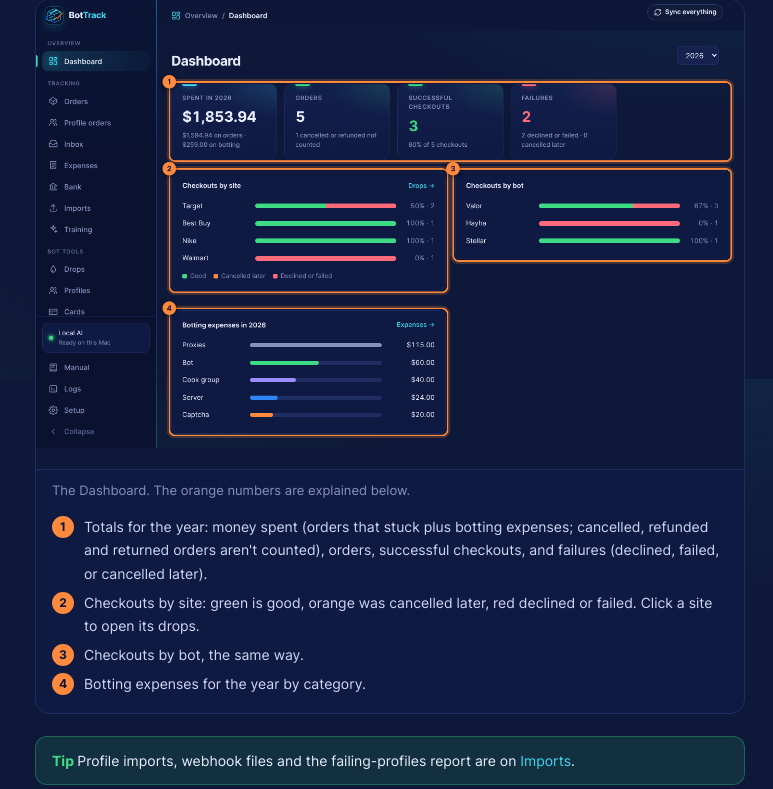
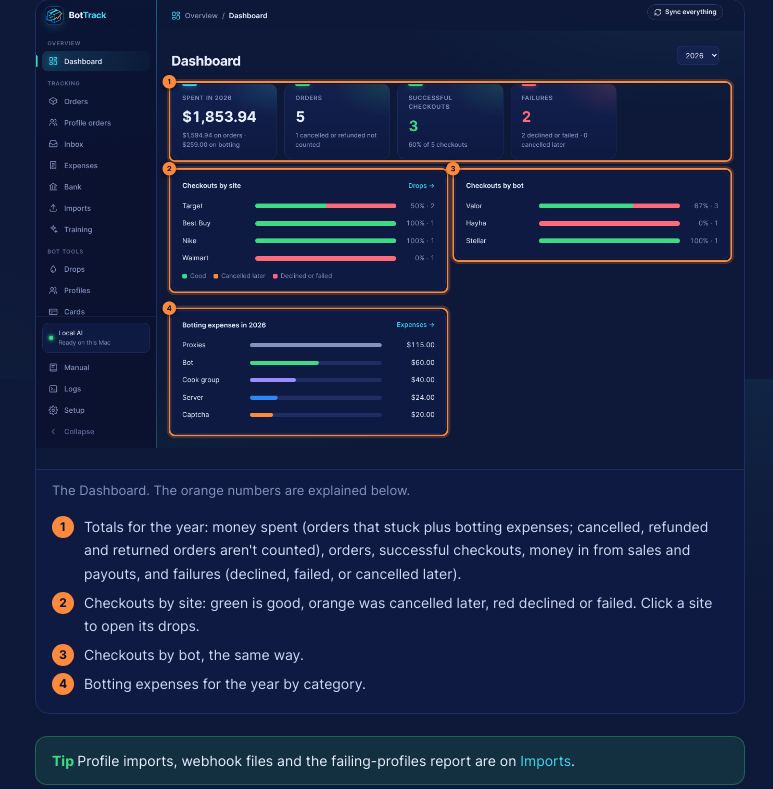
Before and after one commit to Chronik36/Jigdatastream, a Flask app: page /manual in a window 1280 px wide. Shown: the part 3621-4410 px from the top of the page, without its empty margins (507-1280 px from the left). Run offline with Flask 3, Linux system fonts and the light colour scheme.

Commit message:
Manual: Not an order, Address page, expense training, money in (#76)
Claude-Session: https://claude.ai/code/session_01LDuJdZzN9U43yUj6bC9CY3

Co-authored-by: Claude <noreply@anthropic.com>

```diff
--- a/jigstream/templates/manual.html
+++ b/jigstream/templates/manual.html
@@ -124,7 +124,7 @@ of the page. On a narrow window the sidebar hides behind the <b>☰</b> menu but
 <div class="where">Sidebar → Overview → <b>Dashboard</b></div>
 <p>The Dashboard is your year at a glance: what you really spent, the orders that stuck, and how your bots' checkouts went. Pick another year at the top right.</p>
 {{ fig("dashboard", "The Dashboard.", [
-  "Totals for the year: money spent (orders that stuck plus botting expenses; cancelled, refunded and returned orders aren't counted), orders, successful checkouts, and failures (declined, failed, or cancelled later).",
+  "Totals for the year: money spent (orders that stuck plus botting expenses; cancelled, refunded and returned orders aren't counted), orders, successful checkouts, money in from sales and payouts, and failures (declined, failed, or cancelled later).",
   "Checkouts by site: green is good, orange was cancelled later, red declined or failed. Click a site to open its drops.",
   "Checkouts by bot, the same way.",
   "Botting expenses for the year by category."]) }}
@@ -216,11 +216,14 @@ PayPal or whop.com, it names the actual seller.</p>
 <a href="#bank">Bank</a>. Each row gets a status:</p>
 <ul>
 <li><b>Matched</b>: the receipt (or order) and the card charge agree.</li>
-<li><b>Charge, no receipt</b>: money left your card, but no email explains it. Use <span class="ui">Match…</span> to pick the receipt or order, add it as an expense, or <span class="ui">Ignore</span> it if it isn't botting.</li>
+<li><b>Charge, no receipt</b>: money left your card, but no email explains it. Use <span class="ui">Match…</span> to pick the receipt or order, <span class="ui">Mark as expense…</span> to add it under a category, or <span class="ui">Not an expense</span> if it isn't botting.</li>
 <li><b>Receipt, no charge</b>: a receipt your imported cards never charged. If you paid with PayPal balance, crypto or a card you didn't import, choose it under <span class="ui">Paid another way</span>.</li>
 <li><b>Close amount</b>: a charge a few dollars off its receipt, from currency fees or tax added at checkout. Press <span class="ui">Confirm</span> if it's the same purchase, or <span class="ui">Not this</span>.</li>
 <li><b>No statement yet</b>: the receipt is from a date your statements don't cover, so there is nothing to check it against.</li>
 </ul>
+<p>Every receipt has <span class="ui">Not an expense</span> too: it's removed, and its email becomes a training example so the AI
+skips emails like it. A receipt whose email had no total BotTrack could read takes its amount from the card charge that paid
+it: the one charge naming the same vendor, dated from 2 days before the email to a week after.</p>
 {{ fig("expense-ledger", "The Ledger tab.", [
   "Show everything, or one status at a time.",
   "Narrow to one category or month. The total of the rows shown is on the right.",
@@ -368,13 +371,18 @@ good checkout can still turn red.</li>
 cancelled. Valor sends "Order Still Good ✅" (green) or "Order Canceled! (reason)" (red). BotTrack links it to its checkout by order number (or the same bot and
 account email), and doesn't count it as another checkout. A cancel from the bot always counts; the bot saying good counts unless an
 email or refund cancelled it.</p>
-<p>If a result is wrong, use the <b>Correct it</b> menu next to it: Good or Cancelled. Your choice sticks across syncs, and
+<p>If a result is wrong, use the <b>Correct it</b> menu next to it: Good, Bad (cancelled) or Not an order. The same menu is on
+Stuck, Every webhook and each profile's and address's checkouts. Not an order (a test or a duplicate webhook) is left out of
+every count. Your choice sticks across syncs, and
 "Back to auto" undoes it. When the checkout has an order email that said otherwise, the order is corrected too and its emails
 become training examples, the same as correcting an order on the Orders page. A cancel email or refund that arrives after you
 marked a checkout good still turns it red.</p>
 <p>The tables under the dates rank proxy groups, proxies, profiles and the best proxy + profile pairs by <b>real</b> checkouts
 (good + unsure). <b>Rate</b> is real checkouts out of every webhook, declines included. Proxy logins and passwords are never shown,
 only the host and port.</p>
+<p>Click any address to open its <b>Address</b> page: every profile that ships there, whatever the jig, the checkouts sent there,
+the full addresses used and the order emails that shipped there. From there, click a profile to see its orders and checkouts,
+and its address to come back. Profile names on Stuck, Every webhook and Orders open the profile the same way.</p>
 </section>
 
 <section id="card-check" data-title="Card check">
```
